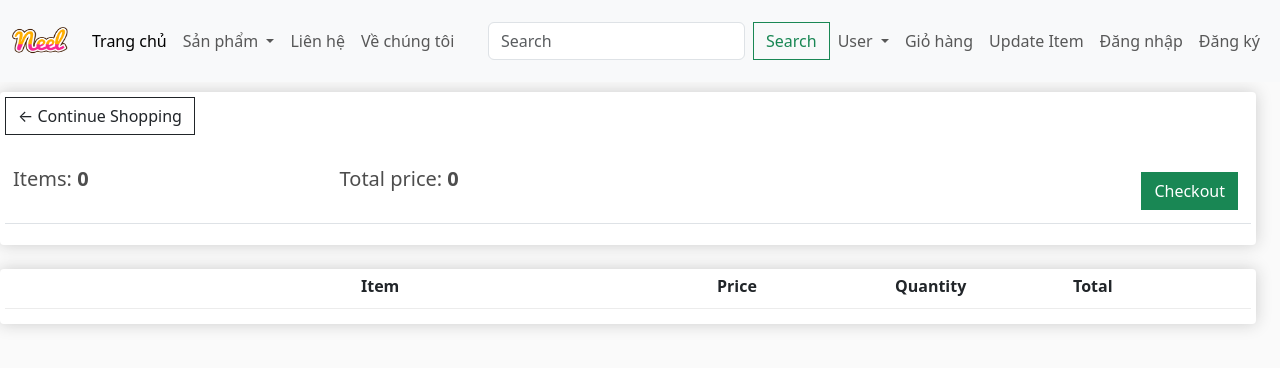
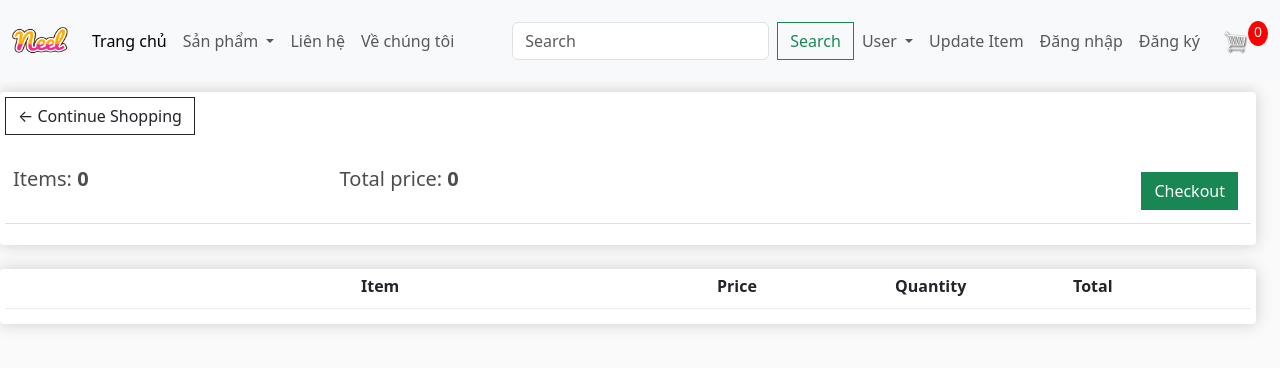
Before and after one commit to congsanhle99/python-django-web, a Django app: page /cart/ in a window 1280 px wide. Shown: the top 368 px of the page. Run offline with Django 4.2, Linux system fonts and the light colour scheme; lists and menus that the app fills with data are empty; some libraries are stand-ins or nearby versions.

Commit message:
[08082023-15] show number product item in cart

```diff
--- a/ecommerce/app/templates/app/base.html
+++ b/ecommerce/app/templates/app/base.html
@@ -137,9 +137,6 @@
             </ul>
           </li>
           <li class="nav-item">
-            <a class="nav-link" href="{% url 'app:cart' %}">Giỏ hàng</a>
-          </li>
-          <li class="nav-item">
             <a class="nav-link" href="{% url 'app:update_item' %}">Update Item</a>
           </li>
           <li class="nav-item">
@@ -149,6 +146,12 @@
             <a class="nav-link" href="#">Đăng ký</a>
           </li>
         </ul>
+        <div class="d-flex align-items-center justify-content-center form-inline my-2 my-lg-0">
+          <a href="{% url "app:cart" %}">
+            <img id="cart-icon" src="{% static 'images/cart.png' %}">
+          </a>
+          <p id="cart-total">{{cartItems}}</p>
+        </div>
       </div>
     </nav>
     <!-- main content -->
--- a/ecommerce/app/views.py
+++ b/ecommerce/app/views.py
@@ -6,8 +6,18 @@ import json
 
 
 def home(request):
+    if request.user.is_authenticated:
+        customer = request.user.customer
+        order, created = Order.objects.get_or_create(
+            customer=customer, complete=False)
+        items = order.orderitem_set.all()
+        cartItems = order.get_cart_items
+    else:
+        items = []
+        order = {"get_cart_items": 0, "get_cart_total": 0}
+        cartItems = order["get_cart_items"]
     products = Product.objects.all()
-    context = {"products": products}
+    context = {"products": products, "cartItems": cartItems}
     return render(request, "app/home.html", context)
 
 
@@ -17,10 +27,12 @@ def checkout(request):
         order, created = Order.objects.get_or_create(
             customer=customer, complete=False)
         items = order.orderitem_set.all()
+        cartItems = order.get_cart_items
     else:
         items = []
         order = {"get_cart_items": 0, "get_cart_total": 0}
-    context = {"items": items, "order": order}
+        cartItems = order["get_cart_items"]
+    context = {"items": items, "order": order, "cartItems": cartItems}
     return render(request, "app/checkout.html", context)
 
 
@@ -30,10 +42,12 @@ def cart(request):
         order, created = Order.objects.get_or_create(
             customer=customer, complete=False)
         items = order.orderitem_set.all()
+        cartItems = order.get_cart_items
     else:
         items = []
         order = {"get_cart_items": 0, "get_cart_total": 0}
-    context = {"items": items, "order": order}
+        cartItems = order["get_cart_items"]
+    context = {"items": items, "order": order, "cartItems": cartItems}
     return render(request, "app/cart.html", context)
 
 
```
